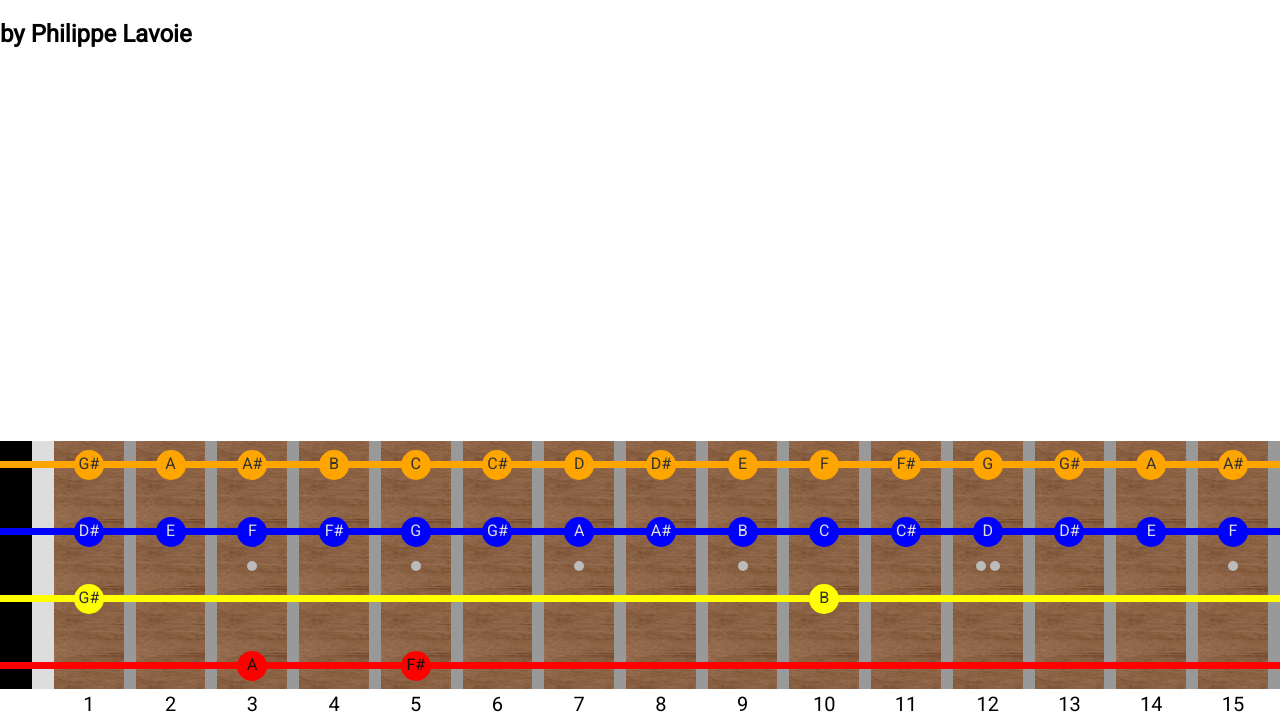
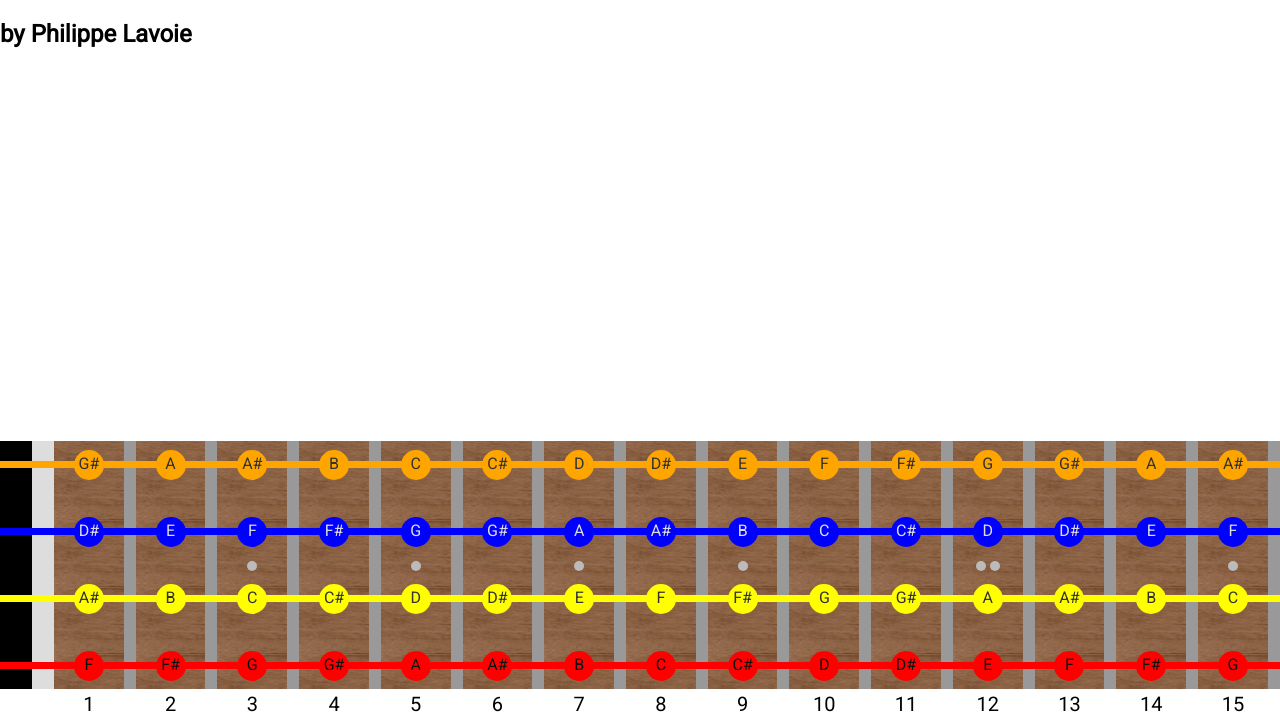
Before and after one commit to drdeteck/BassNote, a plain HTML site: page index.html in a window 1280 px wide. Shown: the part 81-800 px from the top of the page. Drawn offline with Linux system fonts and the light colour scheme.

Commit message:
A and E string notes

```diff
--- a/index.html
+++ b/index.html
@@ -229,35 +229,35 @@
             <tr class="row-string string-a">
                 <td class="string"></td>
                 <td class="string"></td>
-                <td class="string"><span class="note">G#</span></td>
+                <td class="string" id="a1"><span class="note">A#</span></td>
                 <td class="string"></td>
+                <td class="string" id="a2"><span class="note">B</span></td>
                 <td class="string"></td>
+                <td class="string" id="a3"><span class="note">C</span></td>
                 <td class="string"></td>
+                <td class="string" id="a4"><span class="note">C#</span></td>
                 <td class="string"></td>
+                <td class="string" id="a5"><span class="note">D</span></td>
                 <td class="string"></td>
+                <td class="string" id="a6"><span class="note">D#</span></td>
                 <td class="string"></td>
+                <td class="string" id="a7"><span class="note">E</span></td>
                 <td class="string"></td>
+                <td class="string" id="a8"><span class="note">F</span></td>
                 <td class="string"></td>
+                <td class="string" id="a9"><span class="note">F#</span></td>
                 <td class="string"></td>
+                <td class="string" id="a10"><span class="note">G</span></td>
                 <td class="string"></td>
+                <td class="string" id="a11"><span class="note">G#</span></td>
                 <td class="string"></td>
+                <td class="string" id="a12"><span class="note">A</span></td>
                 <td class="string"></td>
+                <td class="string" id="a13"><span class="note">A#</span></td>
                 <td class="string"></td>
+                <td class="string" id="a14"><span class="note">B</span></td>
                 <td class="string"></td>
-                <td class="string"></td>
-                <td class="string"></td>
-                <td class="string"></td>
-                <td class="string"><span class="note">B</span></td>
-                <td class="string"></td>
-                <td class="string"></td>
-                <td class="string"></td>
-                <td class="string"></td>
-                <td class="string"></td>
-                <td class="string"></td>
-                <td class="string"></td>
-                <td class="string"></td>
-                <td class="string"></td>
-                <td class="string"></td>
+                <td class="string" id="a15"><span class="note">C</span></td>
                 <td class="string"></td>
             </tr>
             <tr class="row4">
@@ -297,35 +297,35 @@
             <tr class="row-string string-e">
                 <td class="string"></td>
                 <td class="string"></td>
+                <td class="string" id="e1"><span class="note">F</span></td>
                 <td class="string"></td>
+                <td class="string" id="e2"><span class="note">F#</span></td>
                 <td class="string"></td>
+                <td class="string" id="e3"><span class="note">G</span></td>
                 <td class="string"></td>
+                <td class="string" id="e4"><span class="note">G#</span></td>
                 <td class="string"></td>
-                <td class="string"><span class="note">A</span></td>
+                <td class="string" id="e5"><span class="note">A</span></td>
                 <td class="string"></td>
+                <td class="string" id="e6"><span class="note">A#</span></td>
                 <td class="string"></td>
+                <td class="string" id="e7"><span class="note">B</span></td>
                 <td class="string"></td>
-                <td class="string"><span class="note">F#</span></td>
+                <td class="string" id="e8"><span class="note">C</span></td>
                 <td class="string"></td>
+                <td class="string" id="e9"><span class="note">C#</span></td>
                 <td class="string"></td>
+                <td class="string" id="e10"><span class="note">D</span></td>
                 <td class="string"></td>
+                <td class="string" id="e11"><span class="note">D#</span></td>
                 <td class="string"></td>
+                <td class="string" id="e12"><span class="note">E</span></td>
                 <td class="string"></td>
+                <td class="string" id="e13"><span class="note">F</span></td>
                 <td class="string"></td>
+                <td class="string" id="e14"><span class="note">F#</span></td>
                 <td class="string"></td>
-                <td class="string"></td>
-                <td class="string"></td>
-                <td class="string"></td>
-                <td class="string"></td>
-                <td class="string"></td>
-                <td class="string"></td>
-                <td class="string"></td>
-                <td class="string"></td>
-                <td class="string"></td>
-                <td class="string"></td>
-                <td class="string"></td>
-                <td class="string"></td>
-                <td class="string"></td>
+                <td class="string" id="e15"><span class="note">G</span></td>
                 <td class="string"></td>
             </tr>
             <tr class="row5">
```
